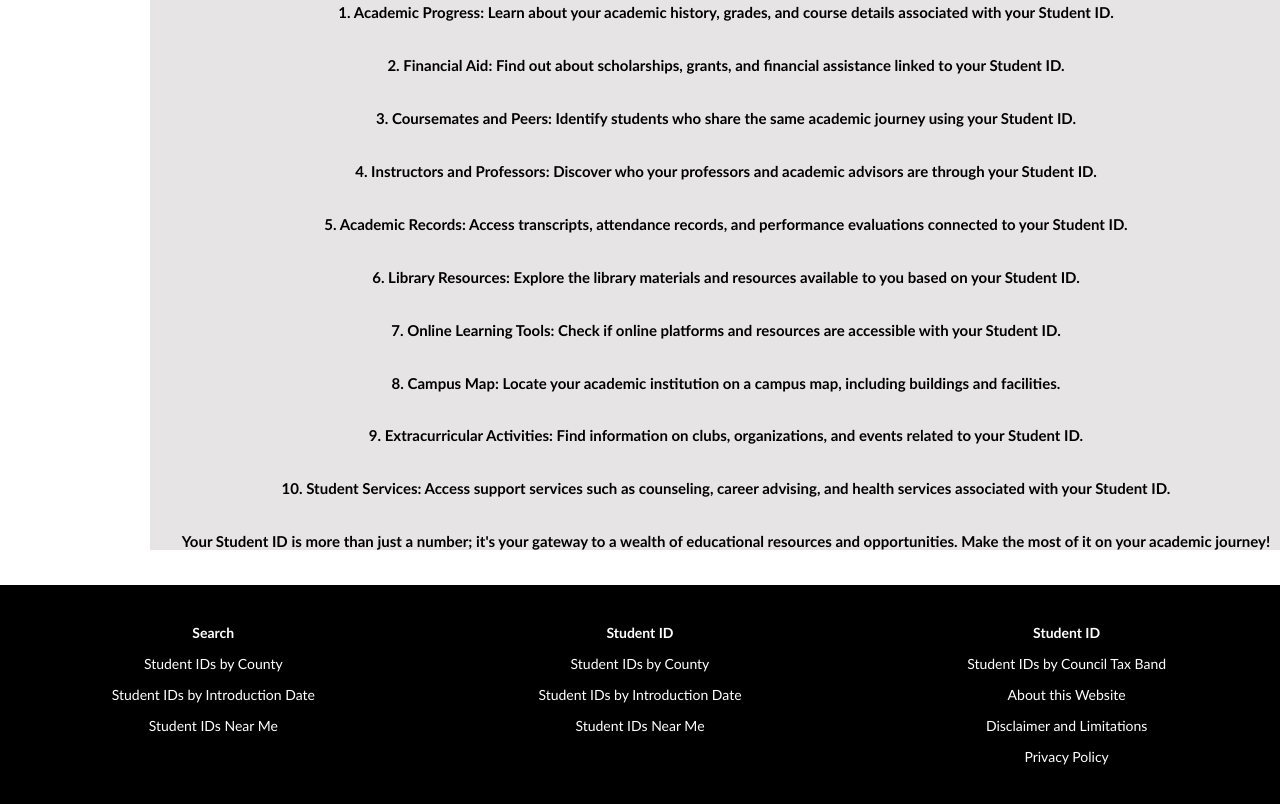
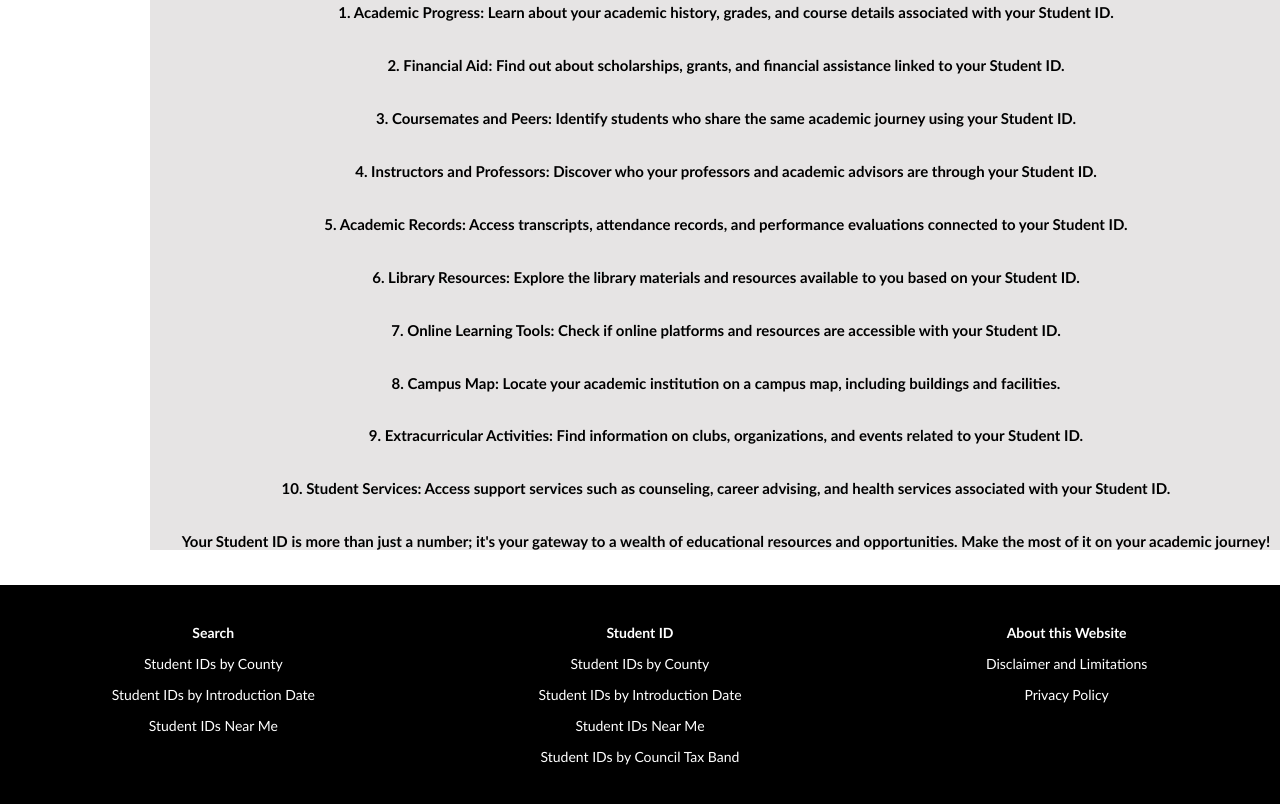
Before and after one commit to kenmillionaire/check-my-student-ID, a plain HTML site: page index.html in a window 1280 px wide. Shown: the part 1222-2026 px from the top of the page. Drawn offline with Linux system fonts and the light colour scheme.

Commit message:
Updated the footer

```diff
--- a/index.html
+++ b/index.html
@@ -223,11 +223,10 @@
           <p>Student IDs by County</p>
           <p>Student IDs by Introduction Date</p>
           <p>Student IDs Near Me</p>
+          <p>Student IDs by Council Tax Band</p>
         </div>
         <div class="column">
-          <h3>Student ID</h3>
-          <p>Student IDs by Council Tax Band</p>
-          <p>About this Website</p>
+          <h3>About this Website</h3>
           <p>Disclaimer and Limitations</p>
           <p>Privacy Policy</p>
         </div>
```
